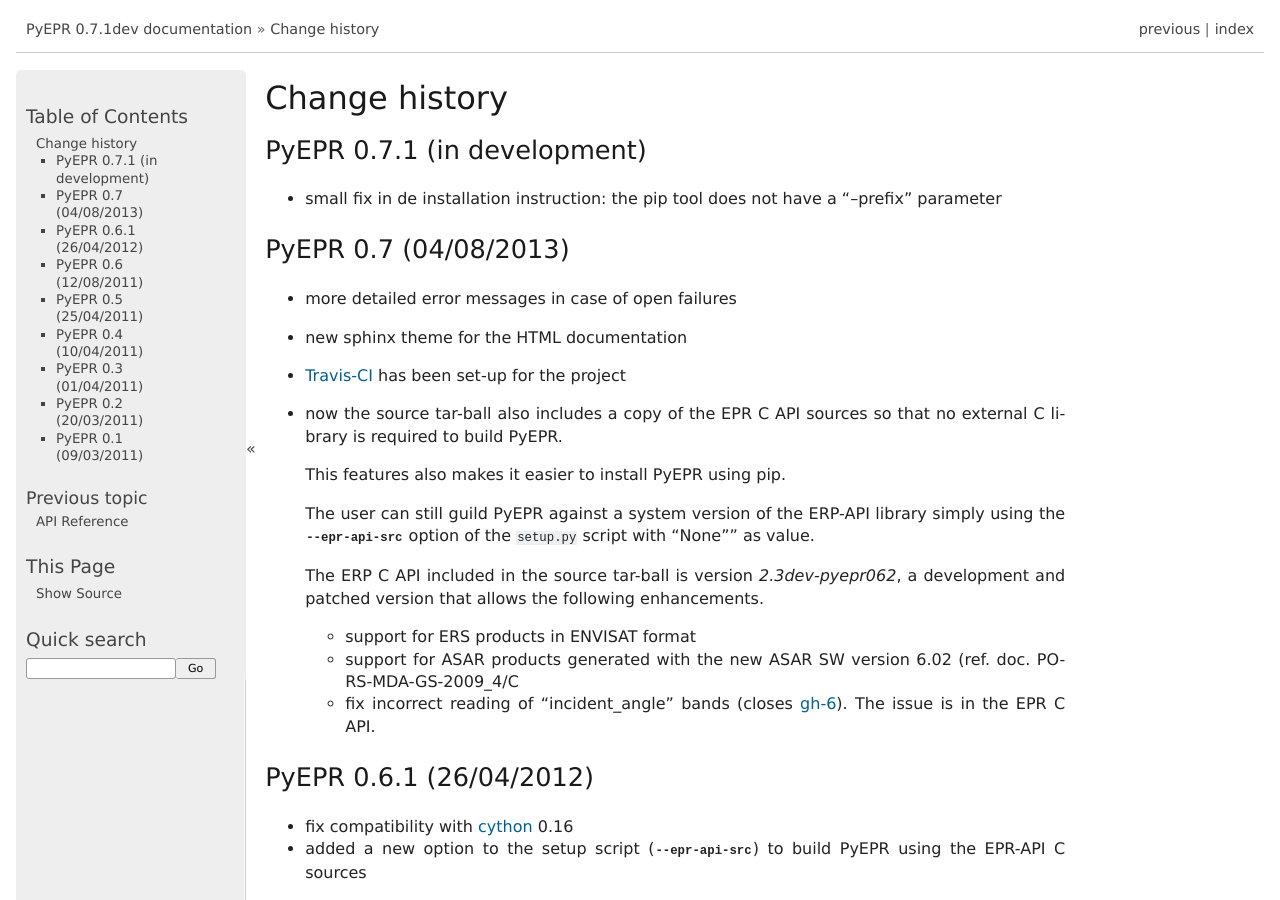
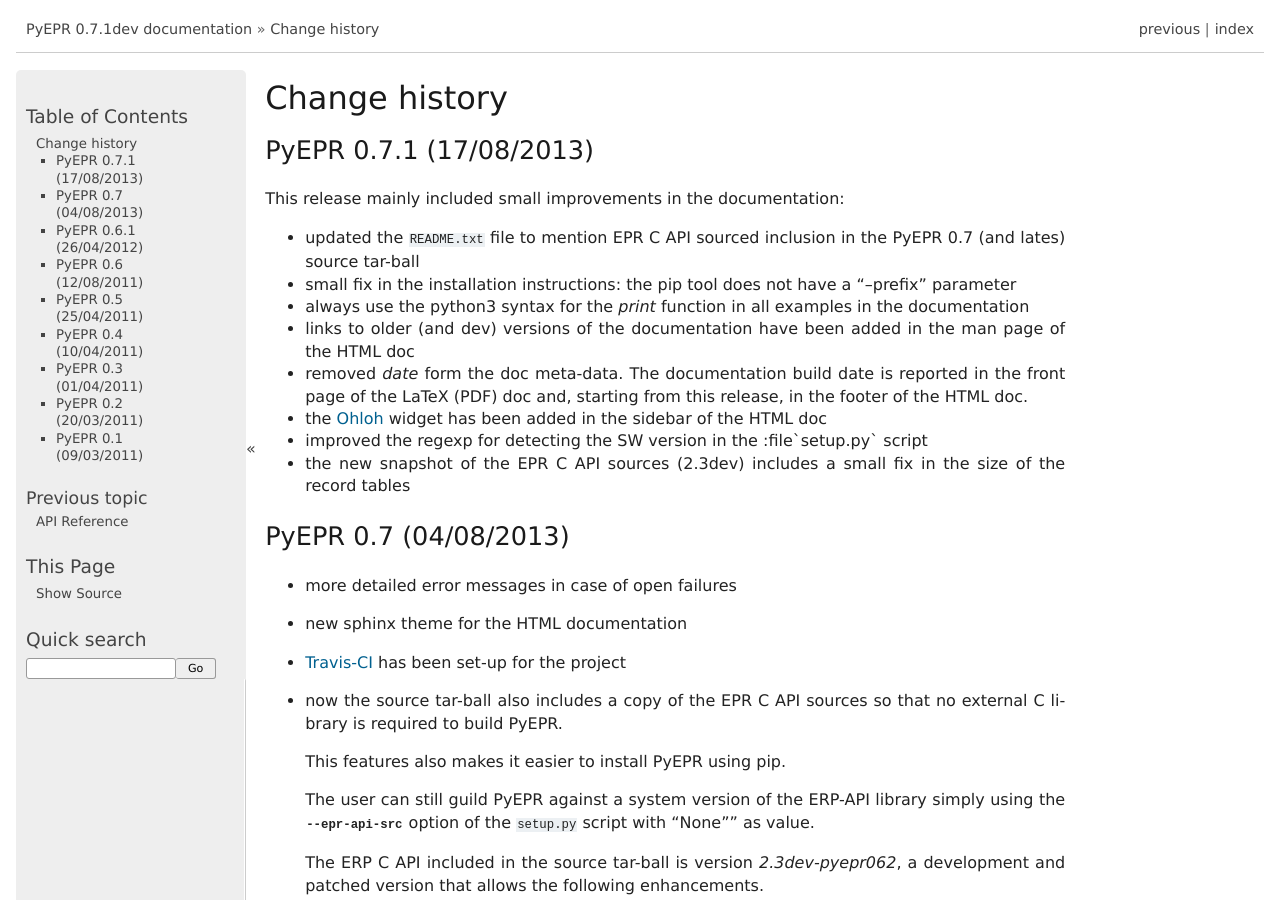
Before and after one commit to avalentino/pyepr, a Sphinx documentation site: the page built from doc/NEWS.txt, in a window 1280 px wide and 900 px high. Built offline with Sphinx 7.4.7, drawn with Linux system fonts in a browser that asks for light colours; formulas are drawn with MathJax 3.

Commit message:
The changelog file has been updated

```diff
--- a/doc/NEWS.txt
+++ b/doc/NEWS.txt
@@ -2,11 +2,29 @@
 ==============
 
 
-PyEPR 0.7.1 (in development)
-----------------------------
+PyEPR 0.7.1 (17/08/2013)
+------------------------
 
-* small fix in de installation instruction: the pip tool does not have  a
+This release mainly included small improvements in the documentation:
+
+* updated the :file:`README.txt` file to mention EPR C API sourced inclusion
+  in the PyEPR 0.7 (and lates) source tar-ball
+* small fix in the installation instructions: the pip tool does not have  a
   "--prefix" parameter
+* always use the python3 syntax for the *print* function in all examples in
+  the documentation
+* links to older (and dev) versions of the documentation have been added in
+  the man page of the HTML doc
+* removed *date* form the doc meta-data.  The documentation build date is
+  reported in the front page of the LaTeX (PDF) doc and, starting from this
+  release, in the footer of the HTML doc.
+* the Ohloh_ widget has been added in the sidebar of the HTML doc
+* improved the regexp for detecting the SW version in the :file`setup.py`
+  script
+* the new snapshot of the EPR C API sources (2.3dev) includes a small fix
+  in the size of the record tables
+
+.. _Ohloh: http://www.ohloh.net
 
 
 PyEPR 0.7 (04/08/2013)
```
